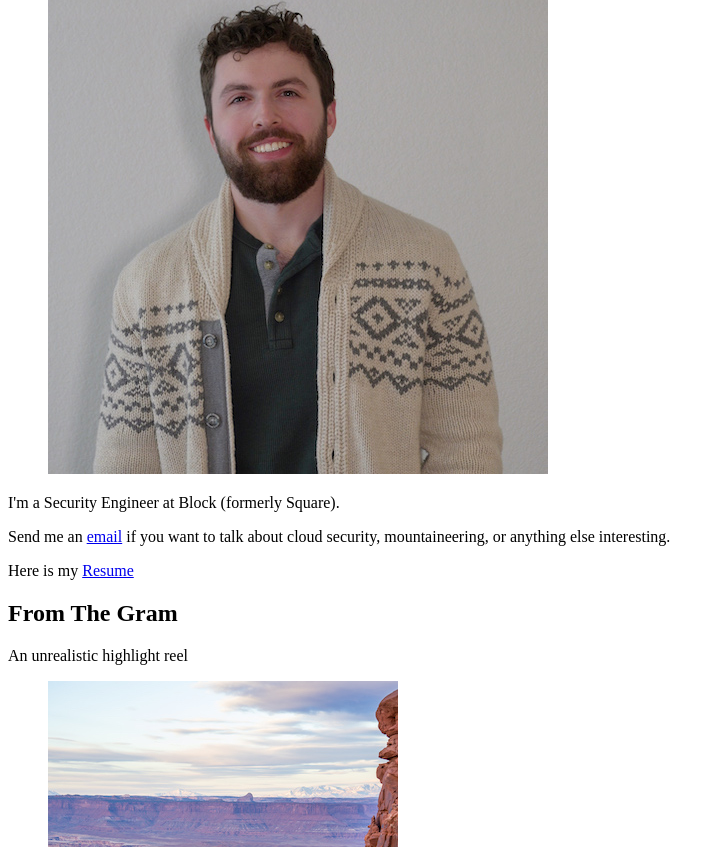
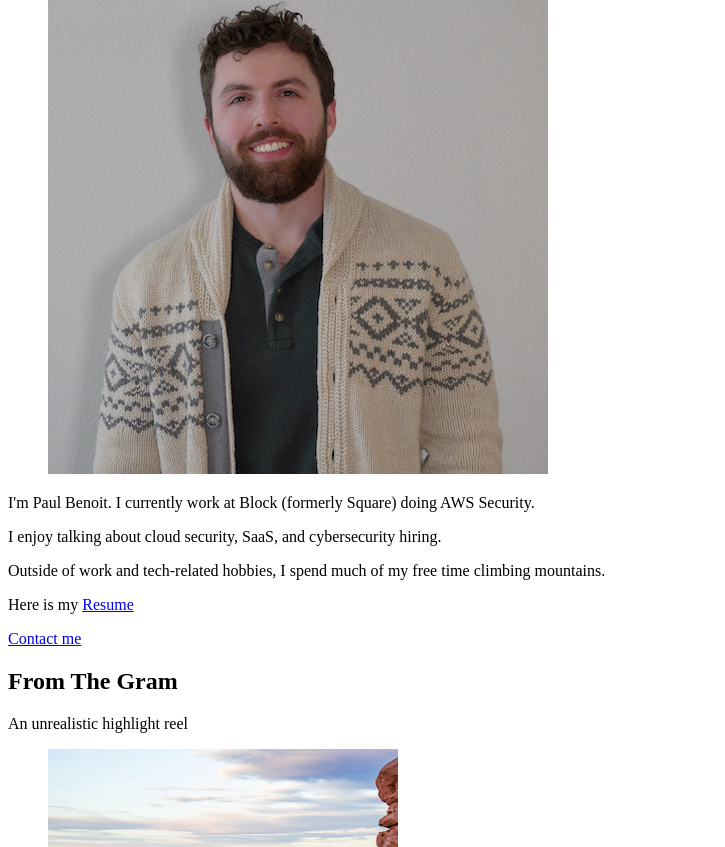
Before and after one commit to 0xpaulbenoit/personal-website-v4, a Next.js app: page /about in a window 1280 px wide. Shown: the part 397-1244 px from the top of the page, without its empty margins (0-725 px from the left). Built offline with nearby package versions, Linux system fonts and the light colour scheme.

Commit message:
new bio. who dis

```diff
--- a/pages/about.js
+++ b/pages/about.js
@@ -35,12 +35,13 @@ export default function About() {
             </div>
             <div className="mt-8 lg:mt-0">
                 <div className="text-base max-w-prose mx-auto lg:max-w-none">
-                  <p className="text-lg text-gray-500">I'm a Security Engineer at Block (formerly Square).</p>
+                  <p className="text-lg text-gray-500">I'm Paul Benoit. I currently work at Block (formerly Square) doing AWS Security.</p>
                 </div>
                 <div className="mt-5 prose prose-indigo text-gray-500 mx-auto lg:max-w-none lg:row-start-1 lg:col-start-1">
-                  <p>Send me an <a href="mailto:paul@paulbenoit.com" className="text-blue-500 hover:underline">email</a> if you want to talk about cloud security, mountaineering, or anything else interesting.</p>
+                  <p>I enjoy talking about cloud security, SaaS, and cybersecurity hiring.</p>
+                  <p>Outside of work and tech-related hobbies, I spend much of my free time climbing mountains.</p>
                   <p>Here is my <a href="https://s3.amazonaws.com/paulbenoit.com/paul_benoit_resume.pdf" className="text-blue-500 hover:underline">Resume</a></p>
-                  <p></p>
+                  <p><a href="mailto:paul@paulbenoit.com" className="text-blue-500 hover:underline">Contact me</a></p>
                 </div>
               </div>
           </div>
```
